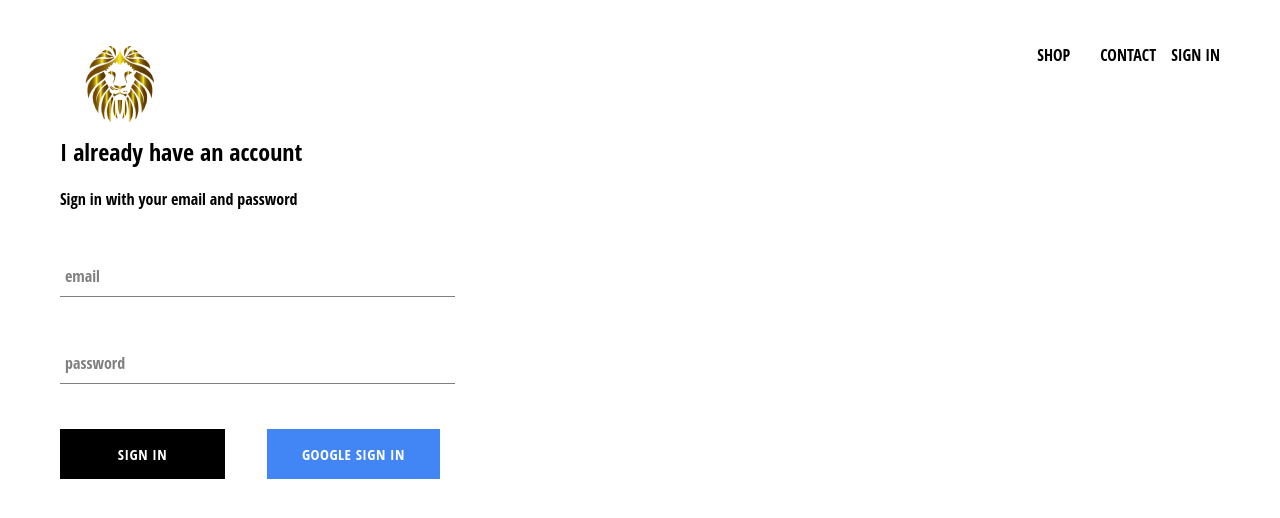
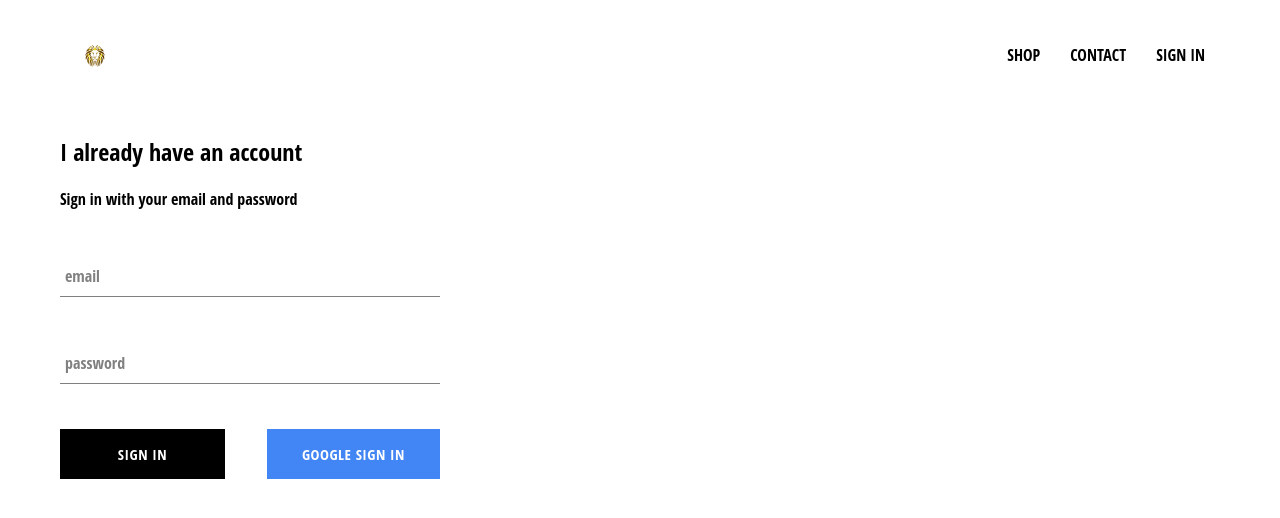
Before and after one commit to JCode918/ECommerce_ReactJs, a React (Create React App) app: page /signin in a window 1280 px wide. Shown: the top 518 px of the page. Built offline with nearby package versions, Linux system fonts and the light colour scheme; no server answers.

Commit message:
Integration of Firebase and Styling of Google Sign In

```diff
--- a/src/App.css
+++ b/src/App.css
@@ -7,3 +7,7 @@ a {
     text-decoration: none;
     color: black;
 }
+
+*{
+    box-sizing: border-box;
+}
--- a/src/components/custom-button/custom-button.styles.scss
+++ b/src/components/custom-button/custom-button.styles.scss
@@ -24,7 +24,7 @@
       background-color: #4285f4;
       color: white;
 
-      &.hover{
+      &:hover{
         background: #357ae8;
         border: none;
       }
--- a/src/components/header/header.component.jsx
+++ b/src/components/header/header.component.jsx
@@ -20,7 +20,7 @@ const Header = ({currentUser}) =>(
         currentUser ?
         <div className ='option' onClick = {() => auth.signOut()}>SIGN OUT</div>
         :
-        <Link className = 'optiong' to ='/signin'>SIGN IN</Link>
+        <Link className = 'option' to ='/signin'>SIGN IN</Link>
     }
      </div>
     </div>
--- a/src/components/sign-in/sign-in.component.jsx
+++ b/src/components/sign-in/sign-in.component.jsx
@@ -52,9 +52,7 @@ class SignIn extends React.Component {
             required
           />
           <div className="buttons">
-            <CustomButton type="submit" value="Submit Form">
-              Sign In
-          </CustomButton>
+            <CustomButton type="submit" value="Submit Form">Sign In</CustomButton>
             <CustomButton onClick={signInWithGoogle} isGoogleSignIn>Google Sign In</CustomButton>
           </div>
         </form>
```
Also changed, not shown: src/App.js (+1 -7 lines).
